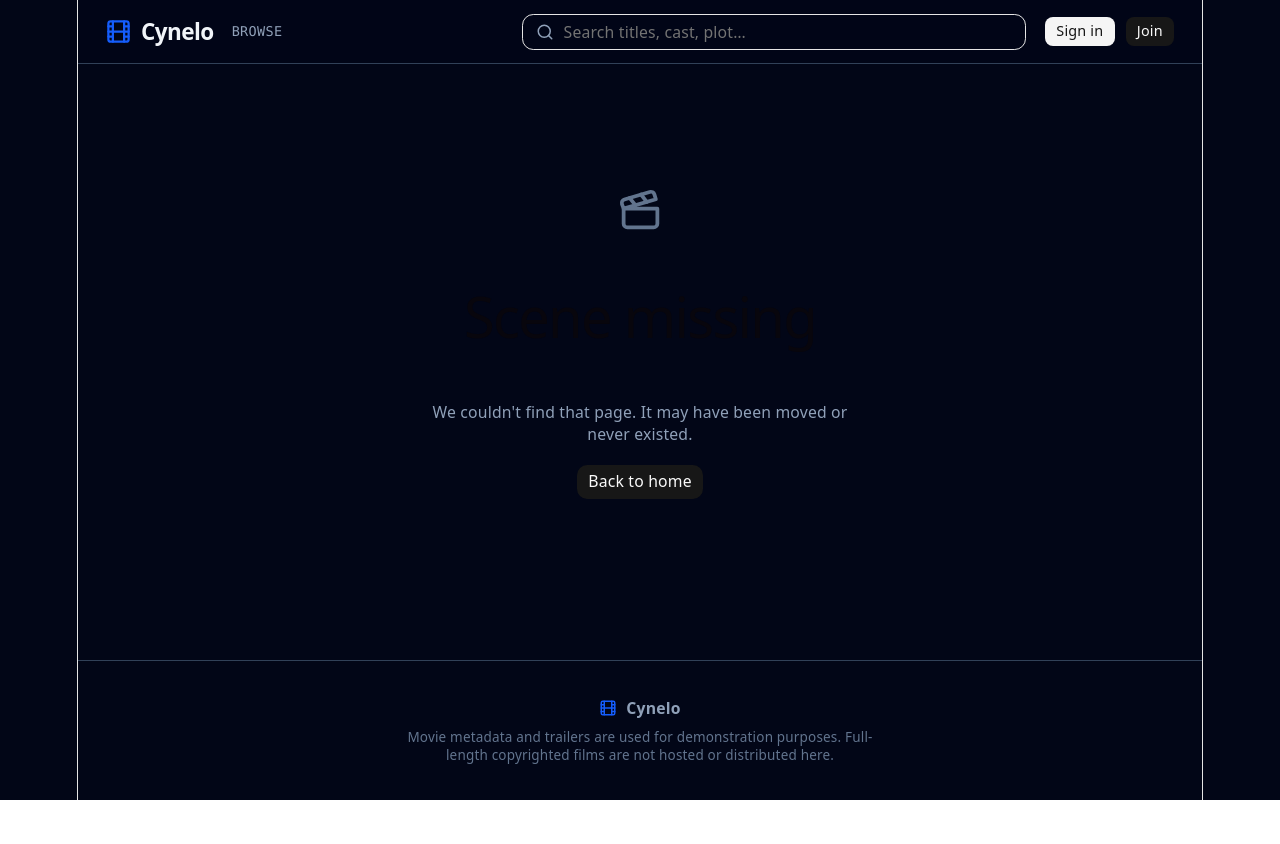
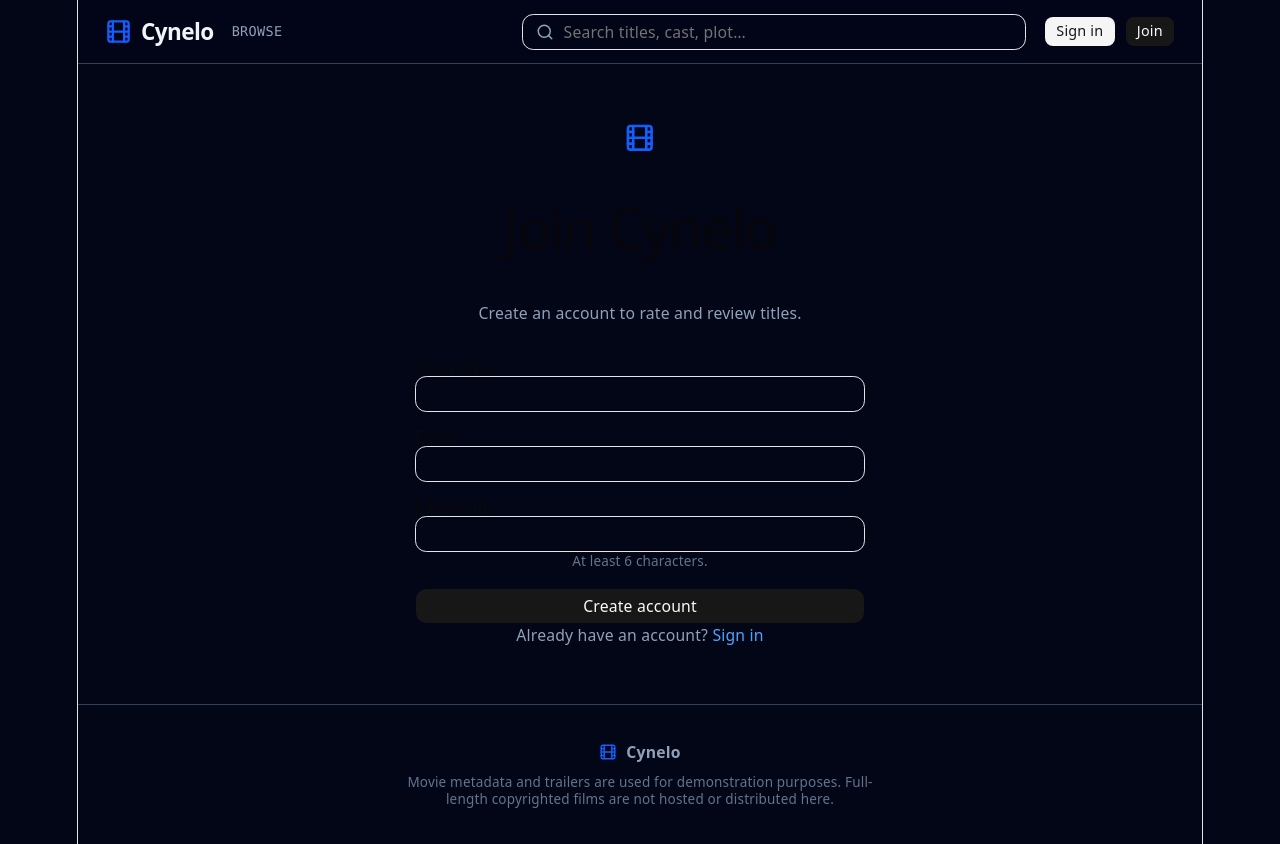
Before and after one commit to kishensjain/cynelo-ott-platform, a React (Vite) app in the folder client/: page /register in a window 1280 px wide. Before the commit the page ends 800 px from the top, so only its background shows below. Built offline with nearby package versions, Linux system fonts and the light colour scheme; no server answers.

Commit message:
feat: add Login and Register pages for user authentication

```diff
--- a/client/src/App.tsx
+++ b/client/src/App.tsx
@@ -4,17 +4,21 @@ import Home from "@/pages/Home";
 import Browse from "@/pages/Browse";
 import NotFound from "@/pages/NotFound";
 import MovieDetails from "@/pages/MovieDetails";
+import Login from "@/pages/Login";
+import Register from "@/pages/Register";
 
 function App() {
   return (
     <Routes>
       {/* Layout is the common outer structure */}
       <Route element={<Layout />}>
-      <Route index element={<Home />} />
-      <Route path='browse' element={<Browse />} />
-      <Route path="movies/:id" element={<MovieDetails />} />
+        <Route index element={<Home />} />
+        <Route path="browse" element={<Browse />} />
+        <Route path="movies/:id" element={<MovieDetails />} />
+        <Route path="login" element={<Login />} />
+        <Route path="register" element={<Register />} />
 
-      <Route path="*" element={<NotFound />} />
+        <Route path="*" element={<NotFound />} />
       </Route>
     </Routes>
   );
--- a/client/src/pages/Browse.tsx
+++ b/client/src/pages/Browse.tsx
@@ -98,8 +98,8 @@ function Browse() {
             updateParam("genre", value === "all" ? "" : value);
           }}
         >
-          // SelectTrigger = the clickable dropdown box
-          // SelectValue = what is displayed inside that box
+          {/* SelectTrigger = the clickable dropdown box
+          SelectValue = what is displayed inside that box */}
           <SelectTrigger>
             <SelectValue placeholder="All genres">
               {genre === "" || genre === "all"
@@ -108,8 +108,8 @@ function Browse() {
             </SelectValue>
           </SelectTrigger>
 
-          // SelectContent = dropdown list that appears after you click the SelectTrigger
-          // SelectItem = each dropdown list item
+          {/* SelectContent = dropdown list that appears after you click the SelectTrigger
+          SelectItem = each dropdown list item */}
           <SelectContent>
             <SelectItem value="all">All genres</SelectItem>
 
--- /dev/null
+++ b/client/src/pages/Login.tsx
@@ -0,0 +1,83 @@
+import { useState } from "react";
+import { Link, useLocation, useNavigate } from "react-router";
+import toast from "react-hot-toast";
+import { Film } from "lucide-react";
+import { useAuthStore } from "@/store/authStore";
+import { Input } from "@/components/ui/input";
+import { Label } from "@/components/ui/label";
+import { Button } from "@/components/ui/button";
+
+function Login() {
+  const { login } = useAuthStore();
+  const navigate = useNavigate();
+  const location = useLocation();
+  const [email, setEmail] = useState("");
+  const [password, setPassword] = useState("");
+  const [submitting, setSubmitting] = useState(false);
+
+  const from = (location.state as { from?: Location })?.from?.pathname || "/";
+
+  const onSubmit = async (e: React.SubmitEvent) => {
+    e.preventDefault();
+    setSubmitting(true);
+    try {
+      await login(email, password);
+      toast.success("Welcome back");
+      navigate(from, { replace: true });
+    } catch (error) {
+      toast.error((error as Error).message);
+    } finally {
+      setSubmitting(false);
+    }
+  };
+
+  return (
+    <div className="mx-auto flex min-h-[80vh] max-w-md flex-col justify-center px-4 py-12 sm:px-6">
+      <div className="mb-8 flex flex-col items-center gap-2 text-center">
+        <Film className="h-7 w-7 text-blue-600" />
+        <h1 className="font-semibold text-3xl text-slate-100">Welcome back</h1>
+        <p className="text-sm text-slate-400">
+          Sign in to rate and review titles.
+        </p>
+      </div>
+
+      <form onSubmit={onSubmit} className="space-y-4">
+        <div>
+          <Label htmlFor="email">Email</Label>
+          <Input
+            id="email"
+            type="email"
+            required
+            // autoComplete is for autofill suggestions that the browser provides
+            autoComplete="email"
+            value={email}
+            onChange={(e) => setEmail(e.target.value)}
+          />
+        </div>
+        <div>
+          <Label htmlFor="password">Password</Label>
+          <Input
+            id="password"
+            type="password"
+            required
+            autoComplete="current-password"
+            value={password}
+            onChange={(e) => setPassword(e.target.value)}
+          />
+        </div>
+        <Button type="submit" className="w-full" disabled={submitting}>
+          {submitting ? "Signing in..." : "Sign in"}
+        </Button>
+      </form>
+
+      <p className="mt-6 text-center text-sm text-slate-400">
+        New to Cynelo?{" "}
+        <Link to="/register" className="text-blue-400 hover:underline">
+          Create an account
+        </Link>
+      </p>
+    </div>
+  );
+}
+
+export default Login;
--- /dev/null
+++ b/client/src/pages/Register.tsx
@@ -0,0 +1,97 @@
+import { useState } from "react";
+import { Link, useNavigate } from "react-router";
+import toast from "react-hot-toast";
+import { Film } from "lucide-react";
+import { useAuthStore } from "@/store/authStore";
+import { Input } from "@/components/ui/input";
+import { Label } from "@/components/ui/label";
+import { Button } from "@/components/ui/button";
+
+function Register() {
+  const { register } = useAuthStore();
+  const navigate = useNavigate();
+  const [username, setUsername] = useState("");
+  const [email, setEmail] = useState("");
+  const [password, setPassword] = useState("");
+  const [submitting, setSubmitting] = useState(false);
+
+  const onSubmit = async (e: React.SubmitEvent) => {
+    e.preventDefault();
+    if (password.length < 6) {
+      toast.error("Password must be at least 6 characters");
+      return;
+    }
+    setSubmitting(true);
+    try {
+      await register(username, email, password);
+      toast.success("Account created");
+      navigate("/", { replace: true });
+    } catch (error) {
+      toast.error((error as Error).message);
+    } finally {
+      setSubmitting(false);
+    }
+  };
+
+  return (
+    <div className="mx-auto flex min-h-[80vh] max-w-md flex-col justify-center px-4 py-12 sm:px-6">
+      <div className="mb-8 flex flex-col items-center gap-2 text-center">
+        <Film className="h-7 w-7 text-blue-600" />
+        <h1 className="font-semibold text-3xl text-slate-100">Join Cynelo</h1>
+        <p className="text-sm text-slate-400">
+          Create an account to rate and review titles.
+        </p>
+      </div>
+
+      <form onSubmit={onSubmit} className="space-y-4">
+        <div>
+          <Label htmlFor="username">Username</Label>
+          <Input
+            id="username"
+            required
+            maxLength={20}
+            autoComplete="username"
+            value={username}
+            onChange={(e) => setUsername(e.target.value)}
+          />
+        </div>
+        <div>
+          <Label htmlFor="email">Email</Label>
+          <Input
+            id="email"
+            type="email"
+            required
+            autoComplete="email"
+            value={email}
+            onChange={(e) => setEmail(e.target.value)}
+          />
+        </div>
+        <div>
+          <Label htmlFor="password">Password</Label>
+          <Input
+            id="password"
+            type="password"
+            required
+            minLength={6}
+            autoComplete="new-password"
+            value={password}
+            onChange={(e) => setPassword(e.target.value)}
+          />
+          <p className="mt-1 text-xs text-slate-500">At least 6 characters.</p>
+        </div>
+        <Button type="submit" className="w-full" disabled={submitting}>
+          {submitting ? "Creating account..." : "Create account"}
+        </Button>
+      </form>
+
+      <p className="mt-6 text-center text-sm text-slate-400">
+        Already have an account?{" "}
+        <Link to="/login" className="text-blue-400 hover:underline">
+          Sign in
+        </Link>
+      </p>
+    </div>
+  );
+}
+
+export default Register;
```
